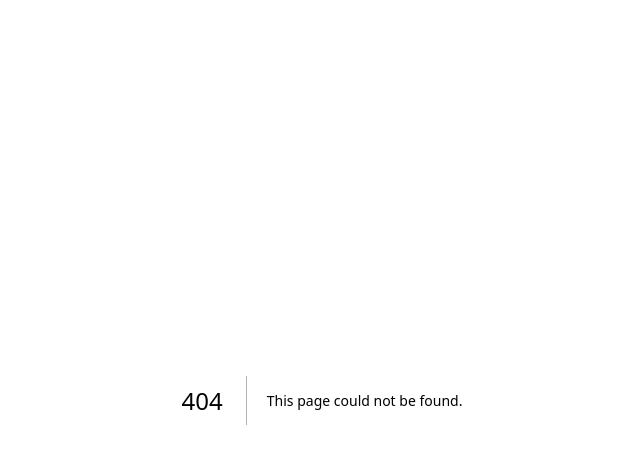
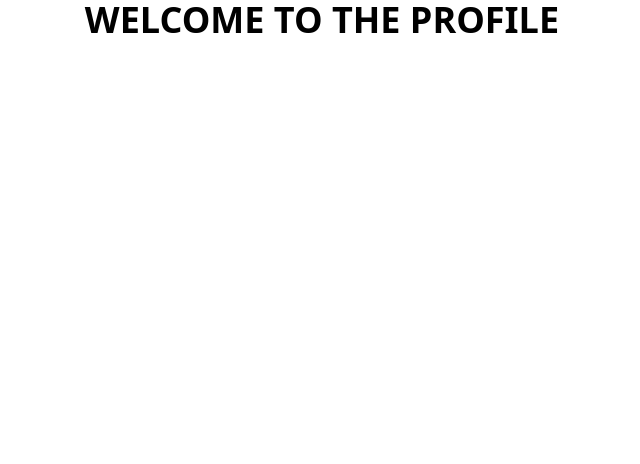
Before and after one commit to LoV432/nextjs-auth, a Next.js app: page /profile in a window 1280 px wide. Before the commit this address had no page. Shown: the top 464 px of the page, without its empty margins (318-958 px from the left). Built offline with nearby package versions, Linux system fonts and the light colour scheme.

Commit message:
add /profile page

```diff
--- /dev/null
+++ b/pages/profile/index.tsx
@@ -0,0 +1,7 @@
+export default function ProfilePage() {
+	return (
+		<div className="grid h-full place-items-center">
+			<h1 className="text-center text-4xl font-bold">WELCOME TO THE PROFILE</h1>
+		</div>
+	);
+}
```
